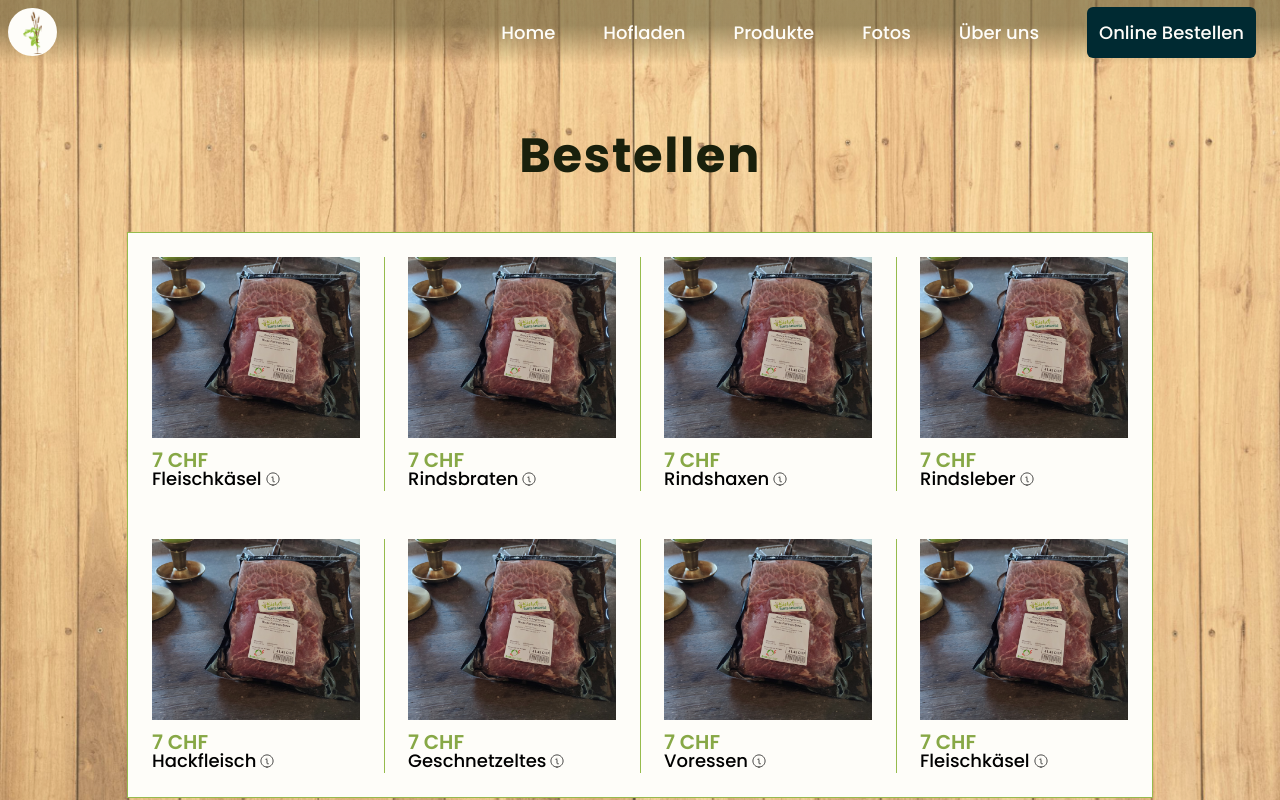
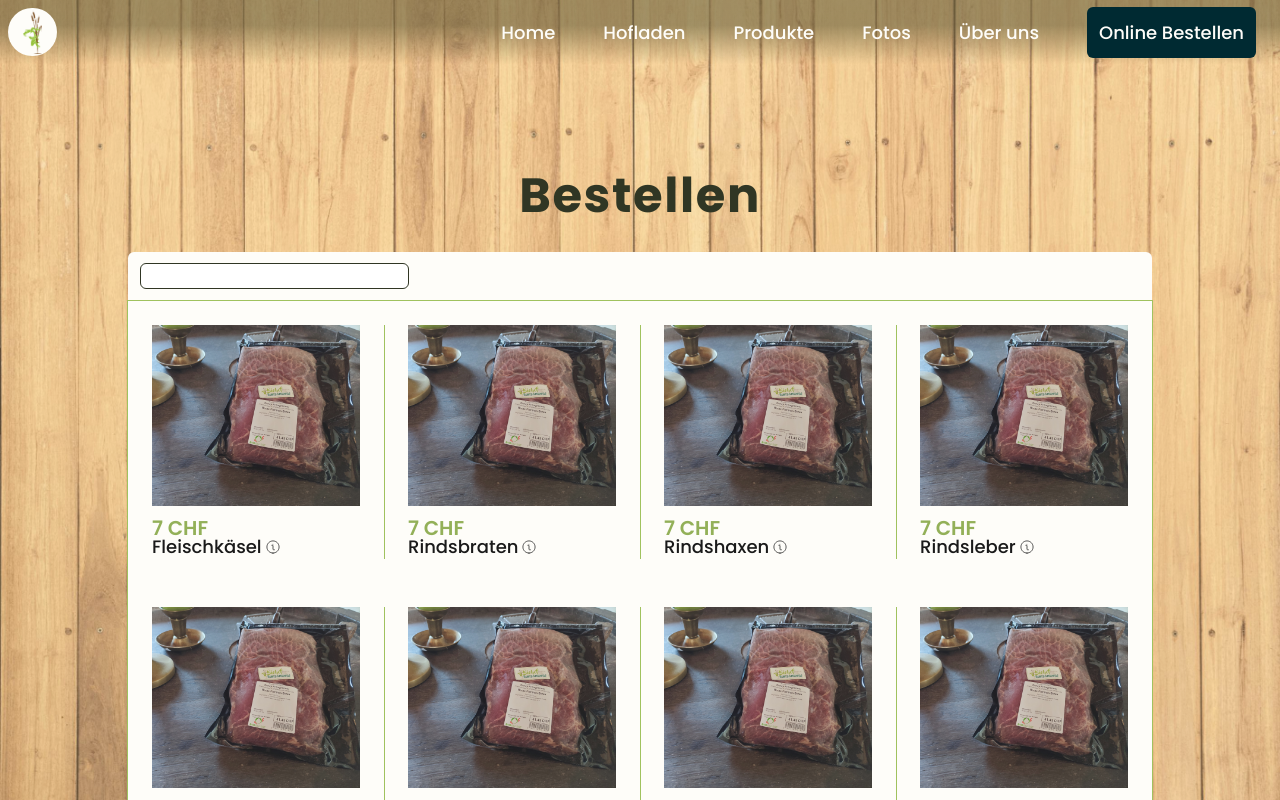
Before and after one commit to Umekluschter/biohof-rinisgmuende, an Angular app: page /home in a window 1280 px wide. Both pictures are taken after a click on the element "Online Bestellen". Shown: the top 800 px of the page. Built offline with nearby package versions, Linux system fonts and the light colour scheme.

Commit message:
feat: Search implementiert

```diff
--- a/src/sites/gmuende-bestellen/gmuende-bestellen.component.html
+++ b/src/sites/gmuende-bestellen/gmuende-bestellen.component.html
@@ -1,11 +1,12 @@
-<div class="bg-image"></div>
-<span class="title text-bold">Bestellen</span>
-<div class="container">
-    <div class="header">
-        <!-- Search-Input -->
-        <!-- Criteria Search -->
-    </div>
+<div class="bg-image">
     <div class="content">
-        <gmuende-card-view [cardData]="data"></gmuende-card-view>
+        <span class="title text-bold">Bestellen</span>
+        <div class="header">
+            <input type="text" class="search" (keyup)="search($event)">
+            <!-- Criteria Search -->
+        </div>
+        <div class="container">
+            <gmuende-card-view [cardData]="data" [searchText]="searchText"></gmuende-card-view>
+        </div>
     </div>
 </div>
--- a/src/sites/gmuende-bestellen/gmuende-bestellen.component.scss
+++ b/src/sites/gmuende-bestellen/gmuende-bestellen.component.scss
@@ -1,10 +1,3 @@
-:host {
-    display: flex;
-    align-items: center;
-    flex-direction: column;
-    min-height: 100dvh;
-}
-
 .bg-image {
     background-image: url(../../assets/images/background.jpg);
     background-repeat: repeat-y;
@@ -14,28 +7,47 @@
     opacity: 0.9;
     width: 100%;
     min-height: 100dvh;
+    padding: 20dvh 0 10dvh;
+}
 
+.content {
     display: flex;
     align-items: center;
     flex-direction: column;
-}
+    opacity: 1;
 
     .title {
-    position: relative;
-    top: calc(15dvh - 100dvh);
         user-select: none;
         color: var(--color-text-dark);
         font-size: 3rem;
         letter-spacing: 0.1rem;
+        margin-bottom: 2.5dvh;
+    }
+
+    .header {
+        width: 80dvw;
+        height: 3rem;
+        background-color: var(--color-background);
+        border-radius: 6px 6px 0 0;
+
+        display: flex;
+        align-items: center;
+
+        .search {
+            font-family: "Poppins", sans-serif;
+            border: 1px solid var(--color-text-dark);
+            border-radius: 6px;
+            line-height: 1rem;
+            padding: 0.25rem 0 0.25rem 0.5rem;
+            margin-left: 0.75rem;
+        }
     }
 
     .container {
         display: flex;
         justify-content: center;
-    position: relative;
-    top: calc(20dvh - 100dvh);
         background-color: var(--color-background);
         width: 80dvw;
-    min-height: 70dvh;
         border: 1px solid var(--color-green);
     }
+}
--- a/src/sites/gmuende-bestellen/gmuende-bestellen.component.ts
+++ b/src/sites/gmuende-bestellen/gmuende-bestellen.component.ts
@@ -82,5 +82,11 @@
     //   label: "Voressen",
     //   price: 7
     // }
-  ]
+  ];
+
+  public searchText = '';
+
+  public search(event: any): void {
+    this.searchText = event.target.value;
+  }
 }
--- a/src/ui/gmuende-card-view/gmuende-card-view.component.html
+++ b/src/ui/gmuende-card-view/gmuende-card-view.component.html
@@ -1,4 +1,4 @@
-@for (card of cardData(); track $index) {
+@for (card of cardDataSignal(); track $index) {
 <div class="article">
     <img class="image" [src]="card.img">
     <span class="price text-semibold">{{ card.price }} CHF</span>
--- a/src/ui/gmuende-card-view/gmuende-card-view.component.ts
+++ b/src/ui/gmuende-card-view/gmuende-card-view.component.ts
@@ -1,4 +1,4 @@
-import { Component, input } from '@angular/core';
+import { Component, computed, input } from '@angular/core';
 import { CardData } from '../interfaces/card-data.interface';
 
 @Component({
@@ -10,4 +10,16 @@
 })
 export class GmuendeCardViewComponent {
   public cardData = input.required<CardData[]>();
+  public searchText = input<string>('');
+
+  public cardDataSignal = computed<CardData[]>(() => {
+    const cardData = this.cardData();
+    const seachText = this.searchText();
+
+    if (seachText === '') {
+      return cardData;
+    }
+
+    return cardData.filter((card) => card.label.toLowerCase().includes(seachText.toLowerCase()));
+  })
 }
```
Lines whose indentation alone changed are shown as unchanged.
